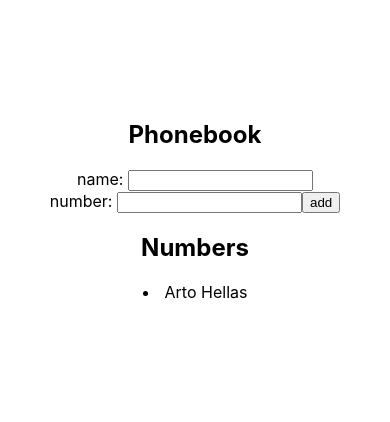
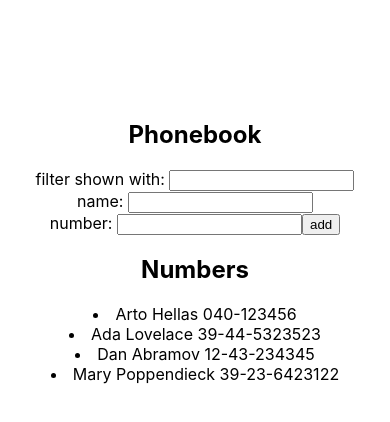
Before and after one commit to godwinopara/fullstackopen-projects, a React (Create React App) app: page / in a window 390 px wide. Shown: the top 422 px of the page. Built offline with nearby package versions, Linux system fonts and the light colour scheme.

Commit message:
feature: added filtering functionality for filtering the phonebook"

```diff
--- a/src/Components/Phoenbook.jsx
+++ b/src/Components/Phoenbook.jsx
@@ -1,8 +1,14 @@
 import { useState } from "react";
 
 const Phoenbook = () => {
-	const [names, setNames] = useState([{ name: "Arto Hellas" }]);
+	const [names, setNames] = useState([
+		{ name: "Arto Hellas", number: "040-123456", id: 1 },
+		{ name: "Ada Lovelace", number: "39-44-5323523", id: 2 },
+		{ name: "Dan Abramov", number: "12-43-234345", id: 3 },
+		{ name: "Mary Poppendieck", number: "39-23-6423122", id: 4 },
+	]);
 	const [newUser, setNewUser] = useState({ name: "", number: "" });
+	const [filteredList, setFilteredList] = useState([]);
 
 	const handleSubmit = (e) => {
 		e.preventDefault();
@@ -27,9 +33,16 @@ const Phoenbook = () => {
 		setNewUser((prevUser) => ({ ...prevUser, [name]: value }));
 	};
 
+	const handleOnchangeFilter = (e) => {
+		const userInput = e.target.value;
+		const newFilteredList = names.filter((name) => name.name.includes(userInput));
+		setFilteredList(newFilteredList);
+	};
+
 	return (
 		<div>
 			<h2>Phonebook</h2>
+			filter shown with: <input onChange={handleOnchangeFilter} type="search" name="" id="" />
 			<form>
 				<div>
 					name: <input value={newUser.name} onChange={handleChangeUser} type="text" name="name" id="name" />
@@ -42,11 +55,17 @@ const Phoenbook = () => {
 			</form>
 			<h2>Numbers</h2>
 			<div>
-				{names.map((name, i) => (
-					<li key={i}>
-						{name.name} {name.number}
-					</li>
-				))}
+				{filteredList.length > 0
+					? filteredList.map((name, i) => (
+							<li key={i}>
+								{name.name} {name.number}
+							</li>
+					  ))
+					: names.map((name, i) => (
+							<li key={i}>
+								{name.name} {name.number}
+							</li>
+					  ))}
 			</div>
 		</div>
 	);
```
